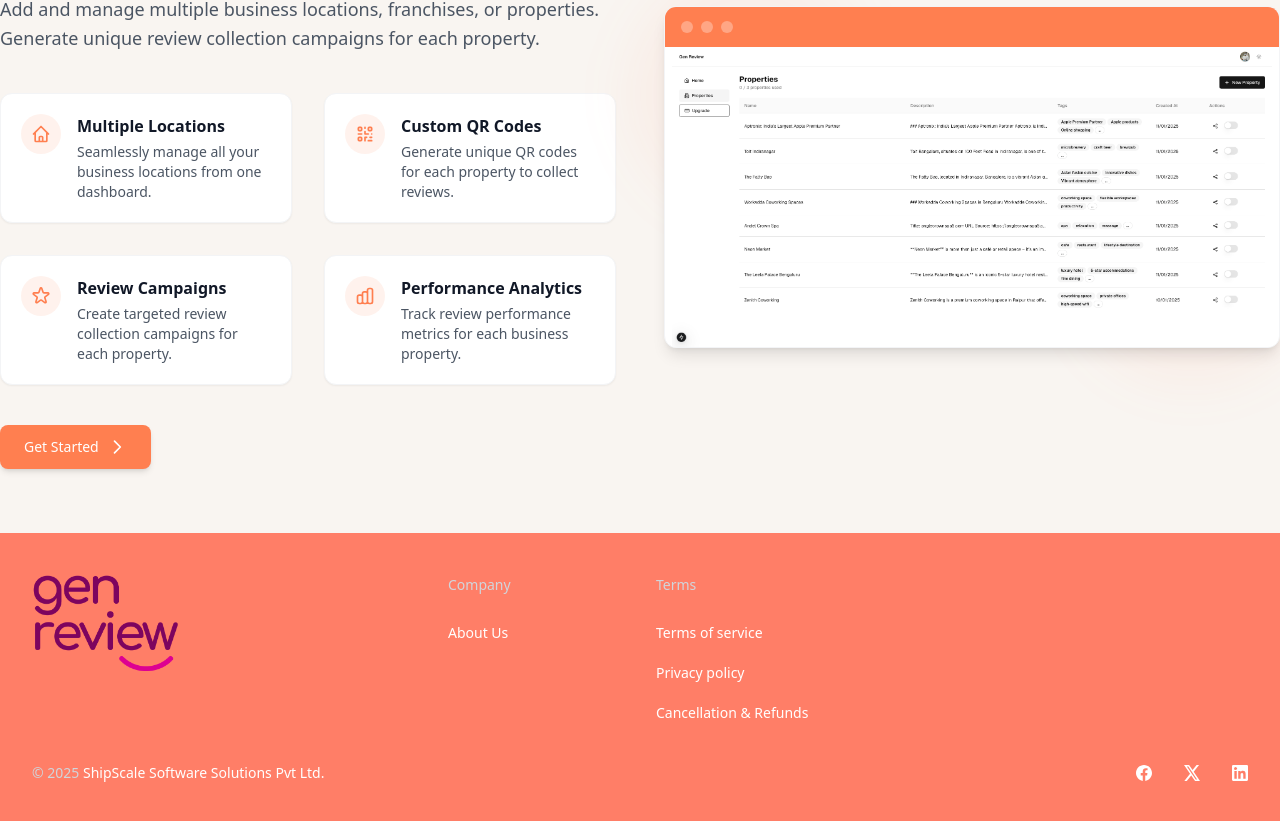
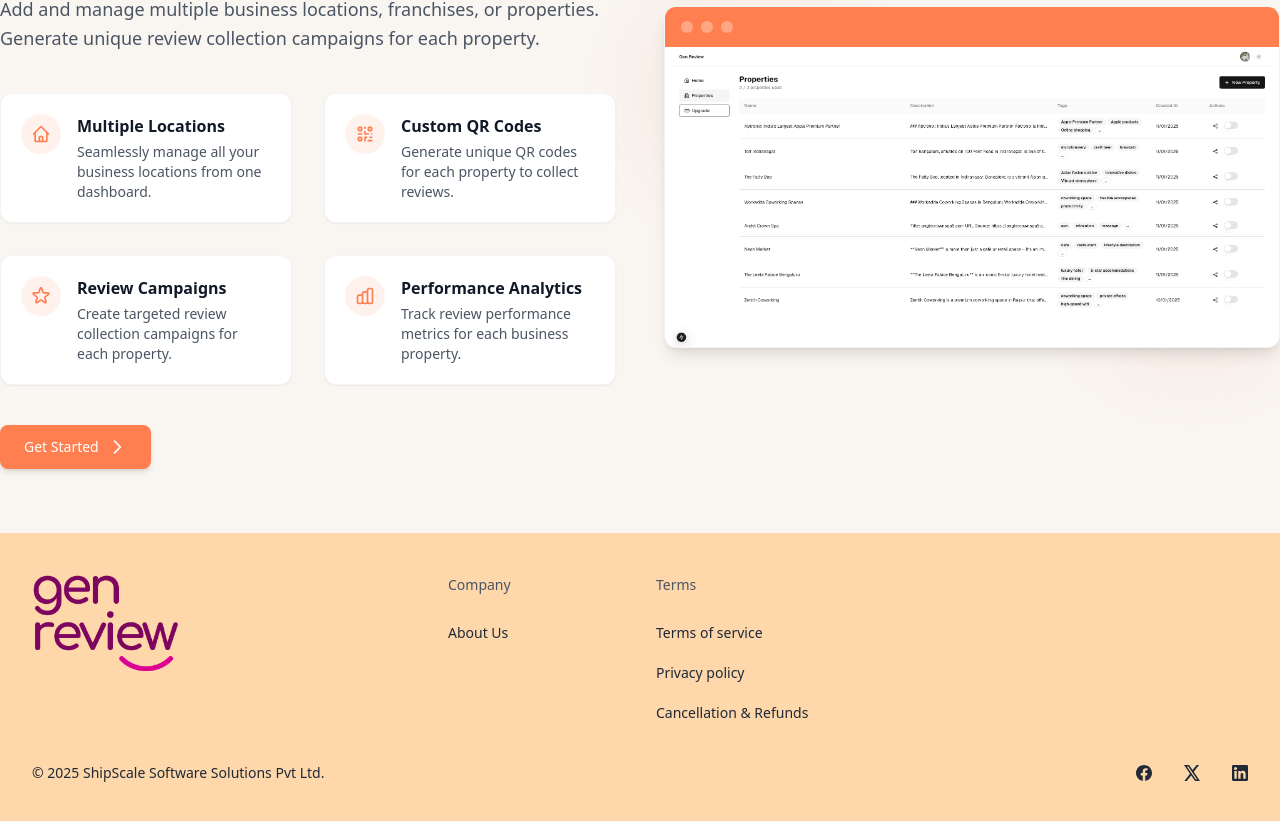
Before and after one commit to prashant07ag/genreview_publicsite, a Next.js app: page /features in a window 1280 px wide. Shown: the part 4223-5044 px from the top of the page. Built offline with nearby package versions, Linux system fonts and the light colour scheme; a web font is replaced by a local one.

Commit message:
content changes and footer bg changes

```diff
--- a/components/analytics_section.tsx
+++ b/components/analytics_section.tsx
@@ -17,7 +17,7 @@ const AnalyticsDashboardSection = () => {
     {
       icon: <ChartPieIcon className="w-10 h-10 text-gray-800" />,
       title: "AI-Powered Sentiment Analysis",
-      description: "Go beyond the stars-uncover the true sentiment behind every review."
+      description: "Go beyond the star ratings understand the true sentiment behind every review."
     }
   ]
 
--- a/components/footer.tsx
+++ b/components/footer.tsx
@@ -29,7 +29,7 @@ function CallToAction() {
 }
 
 function SitemapHeading({ children }: { children: React.ReactNode }) {
-  return <h3 className="text-sm/6 font-medium text-gray-300">{children}</h3>
+  return <h3 className="text-sm/6 font-medium text-gray-600">{children}</h3>
 }
 
 function SitemapLinks({ children }: { children: React.ReactNode }) {
@@ -41,7 +41,7 @@ function SitemapLink(props: React.ComponentPropsWithoutRef<typeof Link>) {
     <li>
       <Link
         {...props}
-        className="font-medium text-white hover:text-gray-300 transition-colors data-[hover]:text-gray-400"
+        className="font-medium text-gray-800 hover:text-gray-900 transition-colors data-[hover]:text-gray-900"
       />
     </li>
   )
@@ -118,7 +118,7 @@ function SocialLinks() {
         href="https://facebook.com/bitwisebuilder/"
         target="_blank"
         aria-label="Visit us on Facebook"
-        className="text-white hover:text-gray-300 transition-colors data-[hover]:text-gray-400"
+        className="text-gray-800 hover:text-gray-900 transition-colors data-[hover]:text-gray-900"
       >
         <SocialIconFacebook className="size-4" />
       </Link>
@@ -126,7 +126,7 @@ function SocialLinks() {
         href="https://x.com/BitwiseBuilder"
         target="_blank"
         aria-label="Visit us on X"
-        className="text-white hover:text-gray-300 transition-colors data-[hover]:text-gray-400"
+        className="text-gray-800 hover:text-gray-900 transition-colors data-[hover]:text-gray-900"
       >
         <SocialIconX className="size-4" />
       </Link>
@@ -134,7 +134,7 @@ function SocialLinks() {
         href="https://www.linkedin.com/company/ship-scale/"
         target="_blank"
         aria-label="Visit us on LinkedIn"
-        className="text-white hover:text-gray-300 transition-colors data-[hover]:text-gray-400"
+        className="text-gray-800 hover:text-gray-900 transition-colors data-[hover]:text-gray-900"
       >
         <SocialIconLinkedIn className="size-4" />
       </Link>
@@ -144,9 +144,9 @@ function SocialLinks() {
 
 function Copyright() {
   return (
-    <div className="text-sm/6 text-gray-300">
+    <div className="text-sm/6 text-gray-800">
       &copy; {new Date().getFullYear()} { ' ' }
-      <a href="https://shiptoscale.com" target="_blank" rel="noopener noreferrer" className="text-white hover:text-gray-300 transition-colors">
+      <a href="https://shiptoscale.com" target="_blank" rel="noopener noreferrer" className="text-gray-800 hover:text-gray-900 transition-colors">
         ShipScale Software Solutions Pvt Ltd.
       </a>
     </div>
@@ -155,7 +155,7 @@ function Copyright() {
 
 export function Footer() {
   return (
-    <footer className='bg-[#FF7E67]'>
+    <footer className='bg-orange-200'>
         <Container>
           {/* <CallToAction /> */}
           <div className="pb-16 pt-4">
--- a/components/googleanalytics_section.tsx
+++ b/components/googleanalytics_section.tsx
@@ -35,13 +35,13 @@ const BusinessAuditSection = () => {
         <div className="flex flex-col md:flex-row items-center justify-center gap-8">
           {/* Left side image */}
           <div className="w-full md:w-1/4">
-            <div className="relative h-2 md:h-[250px] w-full">
-              {/* <Image
+            <div className="relative md:h-[250px] w-full">
+              <Image
                 src="/images/assets/google_section2.png"
                 alt="Google Business Management"
                 fill
                 className="object-contain"
-              /> */}
+              />
             </div>
           </div>
 
--- a/components/nps_section.tsx
+++ b/components/nps_section.tsx
@@ -37,7 +37,7 @@ const NPSFilterSection = () => {
         {/* Left side - Content */}
         <div className="w-full md:w-1/2 space-y-6">
           <h2 className="text-3xl md:text-4xl font-bold">
-          Get Authentic Reviews via <span className="text-[#FF7E67]">NPS</span> Filtering
+            Get Authentic Reviews via <span className="text-[#FF7E67]">NPS</span> Filtering
           </h2>
 
           <div className="flex items-center gap-3 mb-4">
@@ -45,9 +45,9 @@ const NPSFilterSection = () => {
             <h3 className="text-xl font-semibold">NPS Score &gt; 7/10</h3>
           </div>
 
+
           <p className="text-gray-700 mb-6">
-            We ensure authentic positive reviews by only allowing submissions from highly satisfied
-            customers with NPS scores above 7.
+            Only customers with an NPS score above 7 can leave reviews, ensuring every review is real, positive, and reflects true satisfaction. Keep your online reputation strong, trustworthy, and glowing.
           </p>
 
           <div className="flex flex-col md:flex-row gap-4">
@@ -57,8 +57,8 @@ const NPSFilterSection = () => {
                 className={`flex flex-col items-center text-center p-4 rounded-lg border flex-1 ${category.borderColor} ${category.bgColor}`}
               >
                 <div className="flex items-center justify-center gap-2">
-                {category.icon}
-                <h4 className="font-semibold text-xl mb-2">{category.title}</h4>
+                  {category.icon}
+                  <h4 className="font-semibold text-xl mb-2">{category.title}</h4>
                 </div>
                 <div className="font-bold text-2xl mb-2">{category.range}</div>
                 <div className="text-gray-600 mt-2">{category.status}</div>
@@ -67,9 +67,7 @@ const NPSFilterSection = () => {
           </div>
 
           <p className="text-gray-700 my-4">
-            Net Promoter Score (NPS) is the gold standard for measuring customer satisfaction.
-            By filtering reviews based on NPS scores, we ensure that only genuinely satisfied customers
-            share their experiences, maintaining the authenticity and positivity of your online presence.
+            Net Promoter Score (NPS) is the gold standard system to measure customer satisfaction - and only allow reviews from those who truly love your brand.
           </p>
 
           <Link href="/learn-more-about-nps">
```
